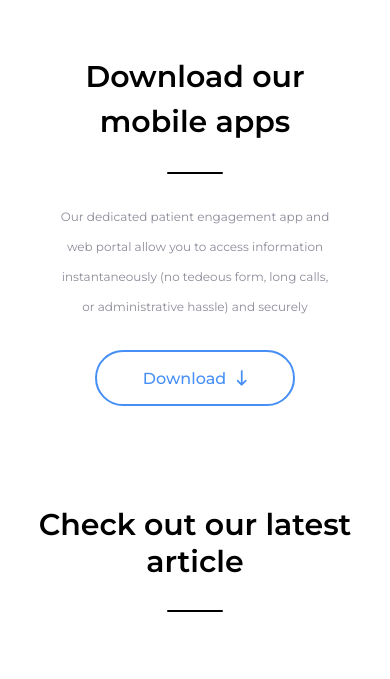
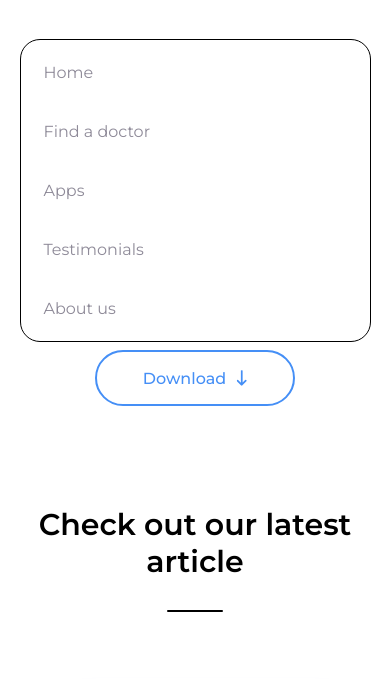
Before and after one commit to AndriyPapirnyk/web-lab1-v5, a plain HTML site: page index.html in a window 390 px wide. Both pictures are taken after a click on the picture 40 px from the left and 77 px from the top of the page. Shown: the part 101-780 px from the top of the page. Drawn offline with Linux system fonts and the light colour scheme.

Commit message:
burger menu fuctionality

```diff
--- a/css/header.css
+++ b/css/header.css
@@ -21,6 +21,15 @@
     font-weight: 500;
     transition: .3s;
 }
+.header__nav.active {
+    display: block;
+    z-index: 2;
+}
+.header__nav.active ul {
+    display: flex;
+    flex-direction: column;
+    padding: 23px;
+}
 .header__logo-icon{
     background-color: #458FF6;
     color: #fff;
@@ -30,10 +39,15 @@
     display: none;
 }
 @media (max-width: 810px) {
-    .header__nav ul{
+    .header__nav{
+        position: absolute;
+        top: 140px;
+        left: 5%;
         display: none;
-        width: 100%;
+        width: 90%;
         border: 1px solid #000;
+        background-color: #fff;
+        border-radius: 20px;
     }
     .header__burger{
         display: block;
--- a/javascript/script.js
+++ b/javascript/script.js
@@ -2,13 +2,5 @@ const burger = document.getElementById('header__burger');
 const nav = document.getElementById('header__nav');
 
 burger.addEventListener('click', () => {
-    console.log('click');
-    console.log(nav.style.display);
-    if(nav.style.display === 'none') {
-        nav.style.display = 'block';
-        console.log(1)
-    }else {
-        nav.style.display = 'block';
-        console.log(2)
-    }
-})
+  nav.classList.toggle('active');
+});
```
